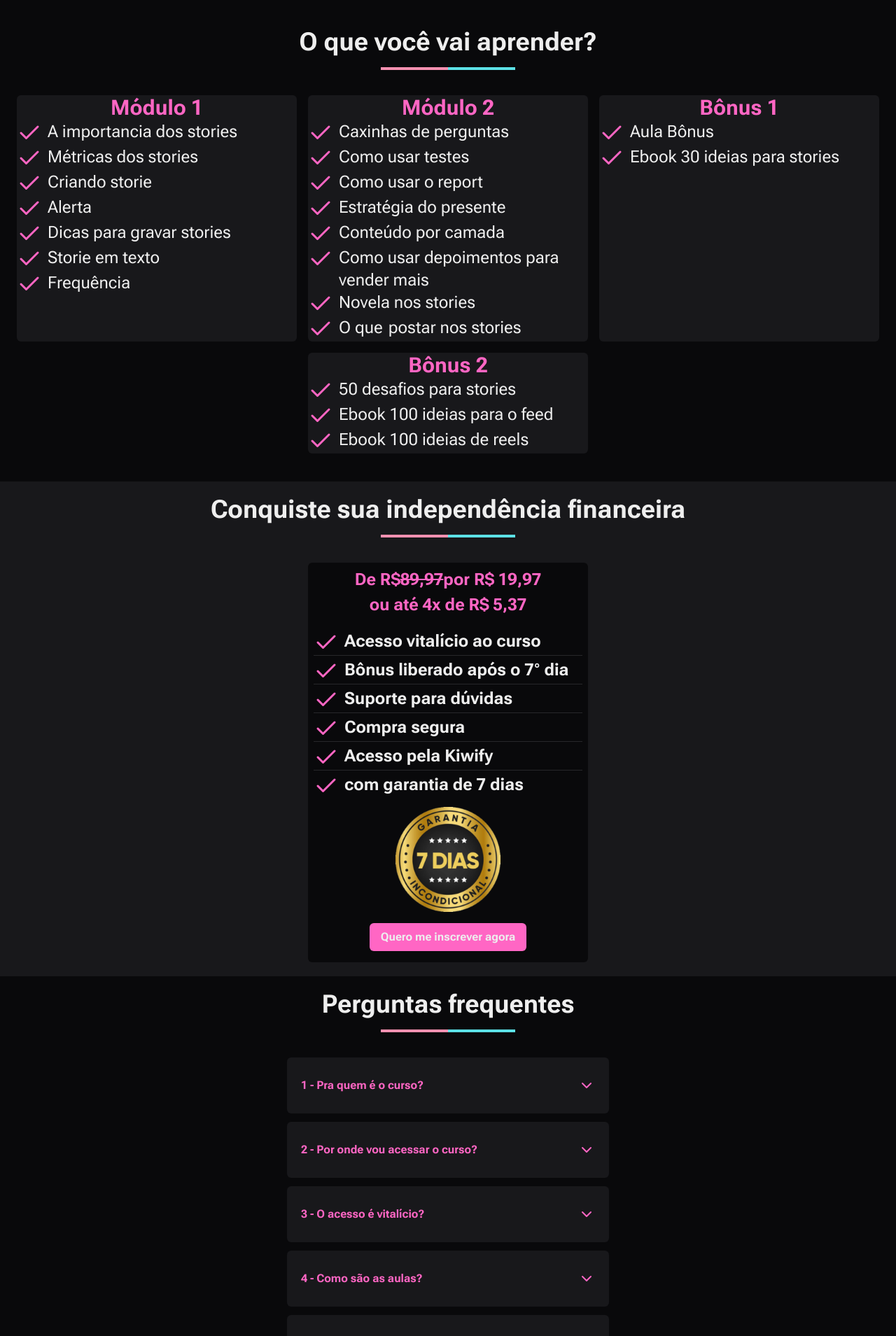
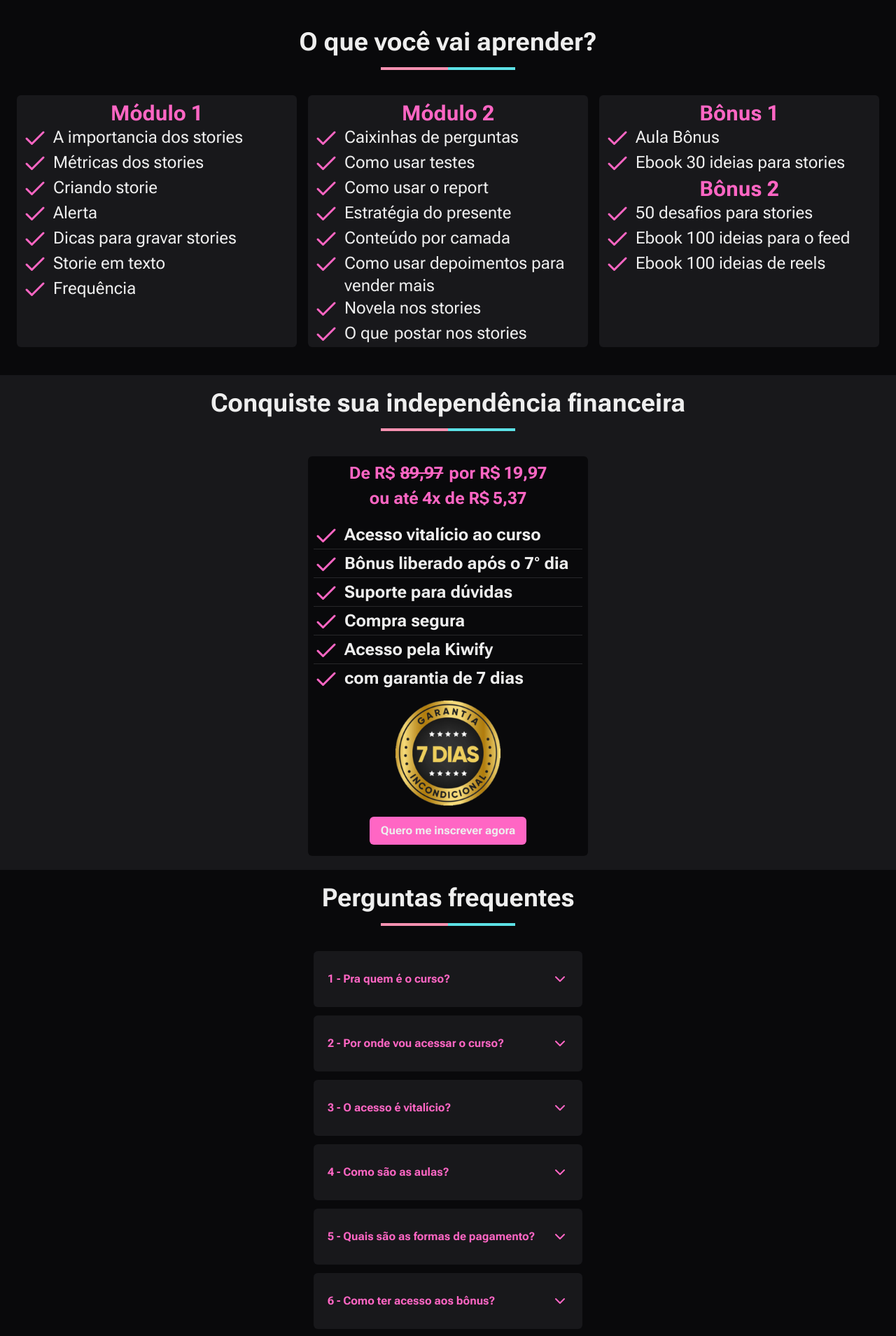
Before and after one commit to SandroFernandesRosal/catalogo-elisaartes, a Next.js app: page / in a window 1280 px wide. Shown: the part 980-2889 px from the top of the page at 70% size. Built offline with nearby package versions, Linux system fonts and the light colour scheme.

Commit message:
style: correções de estilização

```diff
--- a/src/components/about.tsx
+++ b/src/components/about.tsx
@@ -11,8 +11,8 @@ export default function About() {
         <span className="border-b-4 w-24  border-primaryblue  text-3xl mb-5"></span>
       </div>
 
-      <ul className="flex flex-wrap gap-4 px-2 justify-center text-xl md:text-2xl">
-        <li className="bg-bgdarksecondary w-[80%] max-w-[400px] rounded-md flex flex-col ">
+      <ul className="flex flex-wrap gap-4 px-2 justify-center text-xl md:text-2xl w-full">
+        <li className="bg-bgdarksecondary w-[80%] max-w-[400px] h-[360px] rounded-md flex flex-col p-2">
           <h1 className="flex justify-center text-3xl font-bold text-secondarypink">
             Módulo 1
           </h1>
@@ -46,13 +46,13 @@ export default function About() {
           </span>
         </li>
 
-        <li className="bg-bgdarksecondary w-[80%] max-w-[400px] rounded-md  flex flex-col ">
+        <li className="bg-bgdarksecondary w-[80%] max-w-[400px] h-[360px] rounded-md  flex flex-col p-2">
           <h1 className="flex justify-center text-3xl font-bold text-secondarypink">
             Módulo 2
           </h1>
           <span className="flex gap-2">
             <Check className="text-secondarypink flex-2" size={36} />{' '}
-            <span className="flex-1">Caxinhas de perguntas</span>
+            <span className="flex-1">Caixinhas de perguntas</span>
           </span>
           <span className="flex gap-2">
             <Check className="text-secondarypink flex-2" size={36} />{' '}
@@ -86,7 +86,7 @@ export default function About() {
           </span>
         </li>
 
-        <li className="bg-bgdarksecondary w-[80%] max-w-[400px] rounded-md flex flex-col ">
+        <li className="bg-bgdarksecondary w-[80%] max-w-[400px] h-[360px] rounded-md flex flex-col p-2 ">
           <h1 className="flex justify-center text-3xl font-bold text-secondarypink">
             Bônus 1
           </h1>
@@ -98,9 +98,7 @@ export default function About() {
             <Check className="text-secondarypink flex-2" size={36} />
             <span className="flex-1">Ebook 30 ideias para stories</span>
           </span>
-        </li>
 
-        <li className="bg-bgdarksecondary w-[80%] max-w-[400px] rounded-md">
           <h1 className="flex justify-center text-3xl font-bold text-secondarypink">
             Bônus 2
           </h1>
--- a/src/components/faq.tsx
+++ b/src/components/faq.tsx
@@ -36,7 +36,7 @@ export default function Faq() {
   ]
 
   return (
-    <section className="z-10 px-5   flex flex-col items-center   py-5" id="faq">
+    <section className="z-10  flex flex-col items-center   py-5" id="faq">
       <h1 className="text-2xl md:text-4xl text-center font-bold">
         Perguntas frequentes
       </h1>
@@ -45,7 +45,7 @@ export default function Faq() {
         <span className="border-b-4 w-24  border-primaryblue  text-3xl mb-5"></span>
       </div>
 
-      <ul className="w-[90%] px-5 max-w-[500px] flex flex-col gap-3">
+      <ul className="w-[80%] px-2 max-w-[400px] flex flex-col gap-3">
         {faqItems.map((item, index) => (
           <li key={index} onClick={() => handleOpen(index)} className="faq">
             <h1 className="bg-bgdarksecondary  h-20 items-center text-secondarypink rounded-md p-5 font-bold cursor-pointer flex justify-between">
--- a/src/components/payment.tsx
+++ b/src/components/payment.tsx
@@ -5,7 +5,7 @@ import ButtonPay from './button-pay'
 
 export default function Paymant() {
   return (
-    <section className="flex flex-col justify-center gap-4 bg-bgdarksecondary py-5 items-center">
+    <section className="flex flex-col justify-center gap-4 bg-bgdarksecondary py-5 items-center px-2">
       <h1 className="text-2xl md:text-4xl text-center font-bold">
         Conquiste sua independência financeira
       </h1>
@@ -15,7 +15,7 @@ export default function Paymant() {
       </div>
 
       <div className="flex p-2 items-start flex-col gap-1 bg-bgdark w-[80%] max-w-[400px] rounded-md">
-        <p className="flex justify-center w-full text-secondarypink font-bold text-2xl">
+        <p className="flex justify-center w-full gap-2 text-secondarypink font-bold text-2xl">
           De R$ <s>89,97</s> por R$ 19,97
         </p>
         <p className="flex justify-center w-full text-secondarypink font-bold text-2xl pb-4">
```
